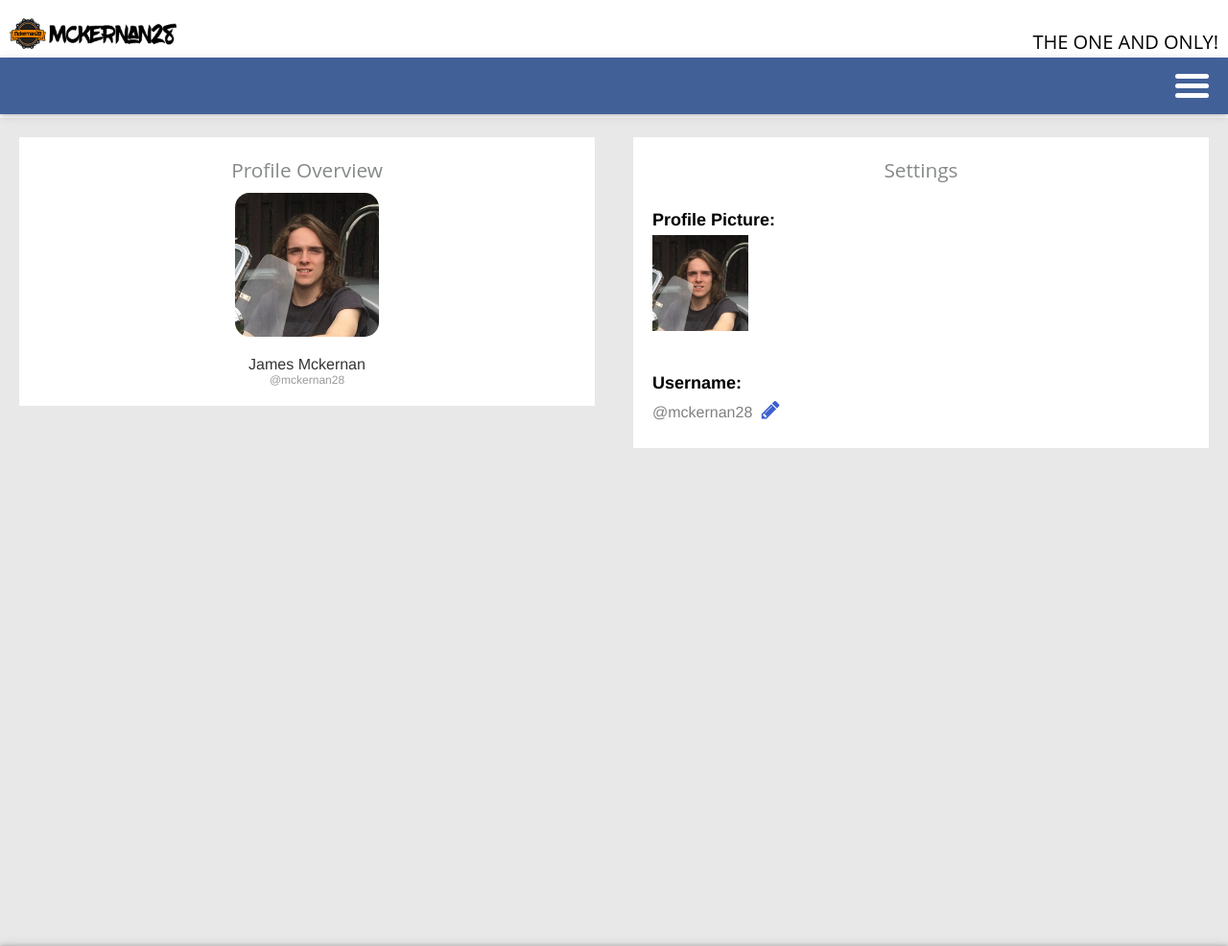
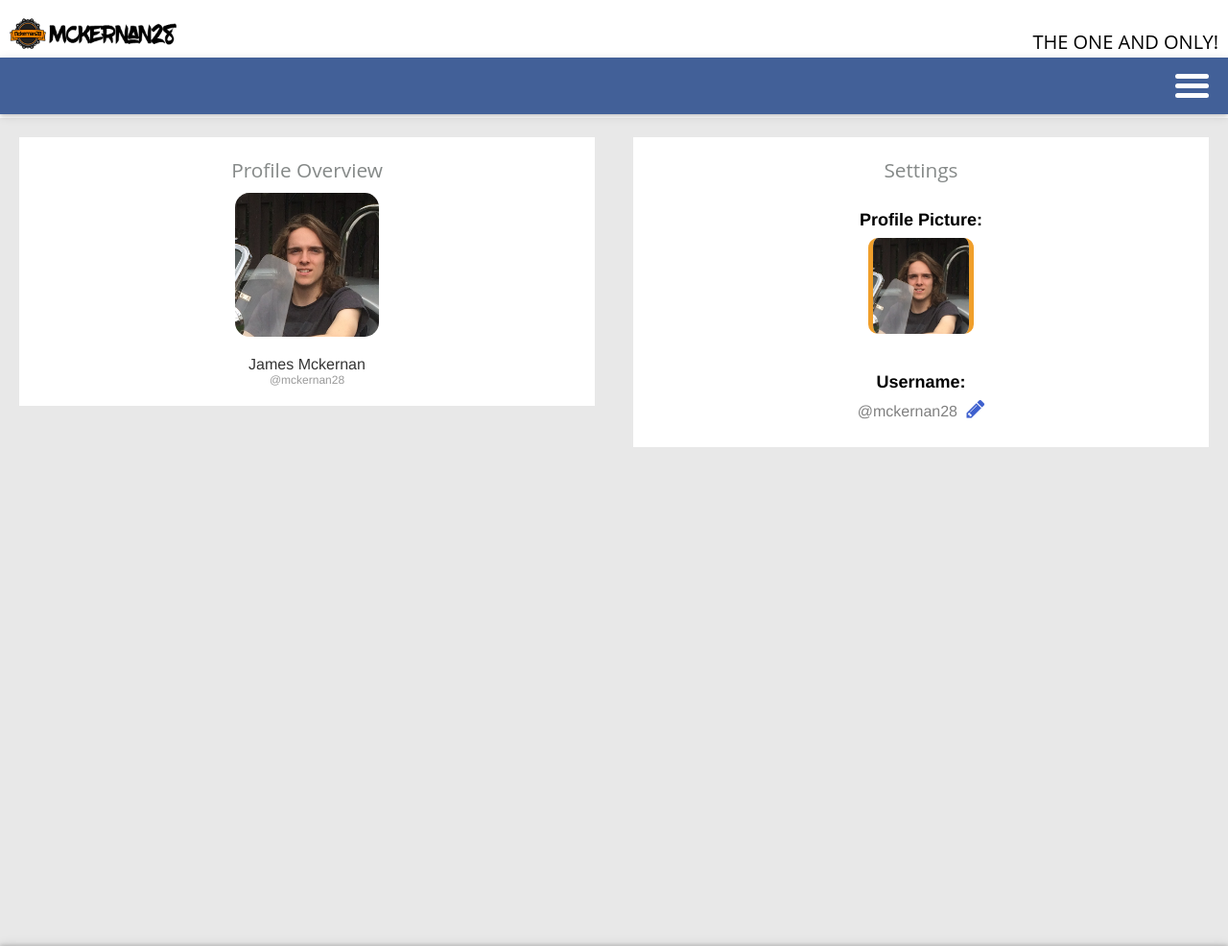
Before and after one commit to mckernan28/mckernan28.github.io, a PHP site: page /settings.html in a window 1280 px wide. Shown: the top 986 px of the page at 96% size. Run offline with PHP 8.4, Linux system fonts and the light colour scheme.

Commit message:
change profile picture settings

```diff
--- a/style.css
+++ b/style.css
@@ -406,6 +406,7 @@ body {
 .profile-settings {
     background-color: white;
     padding: 20px;
+    text-align: center;
 }
 
 i {
@@ -475,11 +476,17 @@ i {
 }
 
 #username-input {
-    margin-top: 5px;
+    display: block;
+    margin: 10px auto;
 }
 
 #profile-preview-settings-picture {
     width: 100px;
+    display: block;
+    margin: 8px auto;
+    border-left: 5px solid #f09f2b;
+    border-right: 5px solid #f09f2b;
+    border-radius: 10px;
 }
 
 #edit-profile-picture-container {
```
